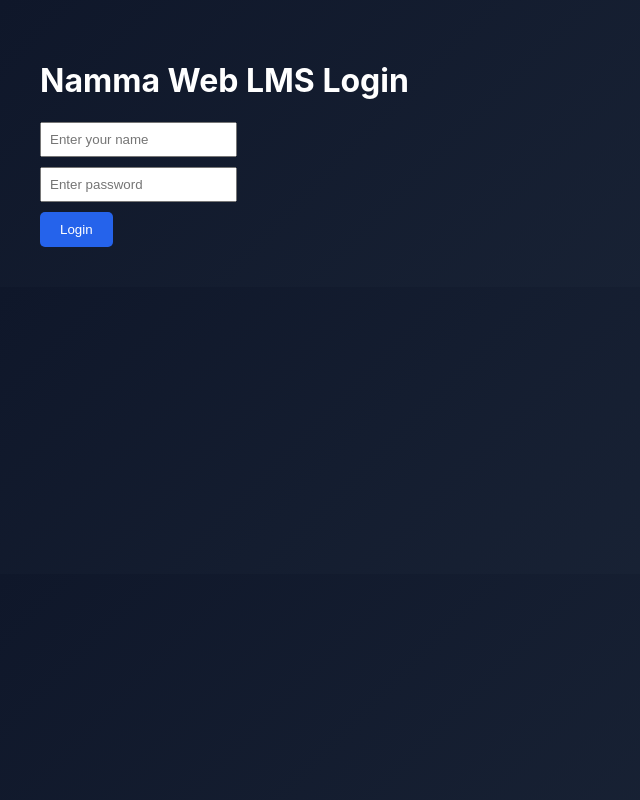
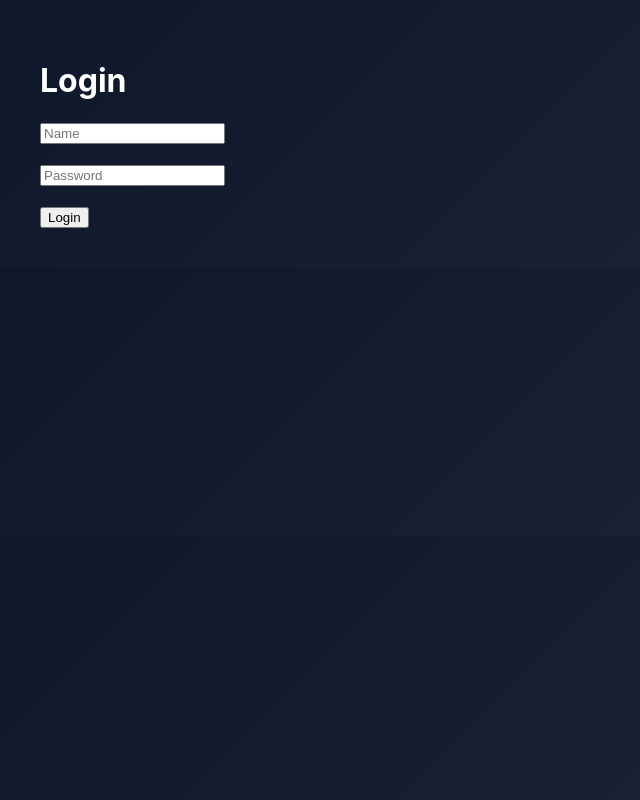
Before and after one commit to nammaweb/nammaweblmsdigital-marketing, a Next.js app: page /login in a window 1280 px wide. Shown: the whole page, without its empty margins (0-640 px from the left). Built offline with nearby package versions, Linux system fonts and the light colour scheme.

Commit message:
Update page.js

```diff
--- a/app/login/page.js
+++ b/app/login/page.js
@@ -5,81 +5,51 @@ import { useRouter } from "next/navigation";
 import { db } from "../../lib/firebase";
 import { doc, setDoc, getDoc } from "firebase/firestore";
 
-export default function LoginPage() {
+export default function Login() {
   const router = useRouter();
   const [name, setName] = useState("");
   const [password, setPassword] = useState("");
-  const [error, setError] = useState("");
 
   const handleLogin = async () => {
-    setError("");
 
-    if (!name.trim()) {
-      setError("Please enter your name");
+    if (password !== "9241") {
+      alert("Wrong password");
       return;
     }
 
-    if (password !== "9241") {
-      setError("Invalid password");
-      return;
-    }
+    const studentRef = doc(db, "students", name);
+    const snap = await getDoc(studentRef);
 
-    try {
-      const studentRef = doc(db, "students", name);
-      const studentSnap = await getDoc(studentRef);
-
-      if (!studentSnap.exists()) {
+    if (!snap.exists()) {
       await setDoc(studentRef, {
-          name: name,
+        name,
         currentDay: 1,
-          assignmentsCompleted: 0,
-          createdAt: new Date()
+        totalScore: 0,
+        totalCompletedLessons: 0,
+        finalExamPassed: false,
+        rankPoints: 0
       });
     }
 
     localStorage.setItem("studentName", name);
     router.push("/dashboard");
-
-    } catch (err) {
-      setError("Login failed. Check Firebase setup.");
-      console.error(err);
-    }
   };
 
   return (
     <div style={{ padding: "40px" }}>
-      <h1>Namma Web LMS Login</h1>
-
-      {error && <p style={{ color: "red" }}>{error}</p>}
-
+      <h1>Login</h1>
       <input
-        type="text"
-        placeholder="Enter your name"
-        value={name}
+        placeholder="Name"
         onChange={(e) => setName(e.target.value)}
-        style={{ display: "block", marginBottom: "10px", padding: "8px" }}
       />
-
+      <br /><br />
       <input
         type="password"
-        placeholder="Enter password"
-        value={password}
+        placeholder="Password"
         onChange={(e) => setPassword(e.target.value)}
-        style={{ display: "block", marginBottom: "10px", padding: "8px" }}
       />
-
-      <button
-        onClick={handleLogin}
-        style={{
-          padding: "10px 20px",
-          background: "#2563eb",
-          color: "white",
-          border: "none",
-          borderRadius: "5px"
-        }}
-      >
-        Login
-      </button>
+      <br /><br />
+      <button onClick={handleLogin}>Login</button>
     </div>
   );
 }
```
Lines whose indentation alone changed are shown as unchanged.
